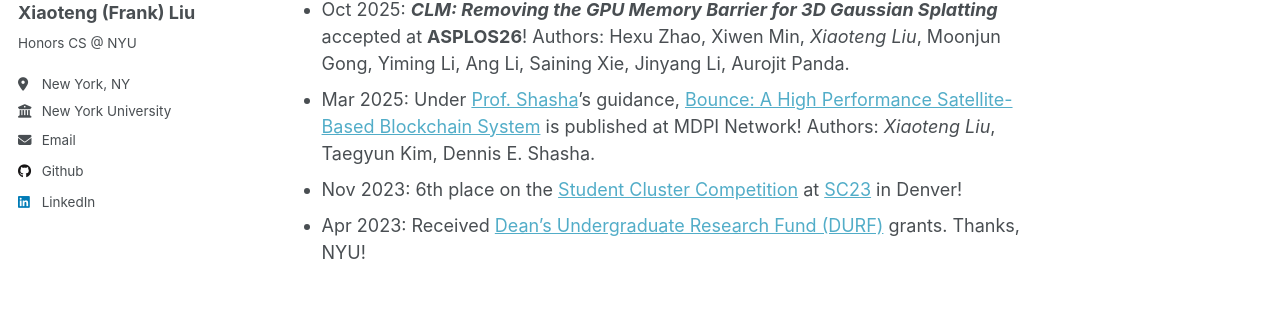
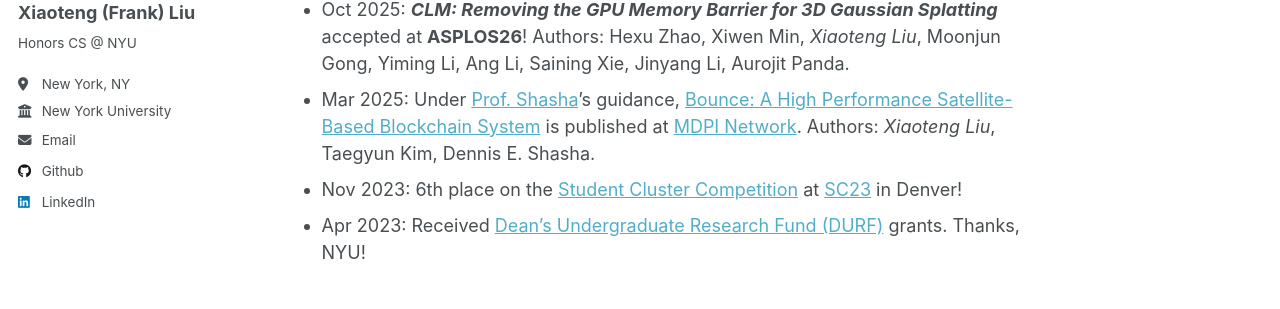
Before and after one commit to lapisliu/lapisliu.github.io, a Jekyll site: the page built from _pages/about.md, in a window 1280 px wide. Shown: the part 281-590 px from the top of the page. Built offline with Jekyll 4.4.1, drawn with Linux system fonts in a browser that asks for light colours; part of the change alters nothing that is shown.

```diff
--- a/_pages/about.md
+++ b/_pages/about.md
@@ -11,6 +11,6 @@ I'm a Computer Science student at NYU Courant, working with [Prof. Jinyang Li](h
 
 ### News
 - Oct 2025: ***CLM: Removing the GPU Memory Barrier for 3D Gaussian Splatting*** accepted at **ASPLOS26**! Authors: Hexu Zhao, Xiwen Min, *Xiaoteng Liu*, Moonjun Gong, Yiming Li, Ang Li, Saining Xie, Jinyang Li, Aurojit Panda.
-- Mar 2025: Under [Prof. Shasha](https://cs.nyu.edu/~shasha/)'s guidance, [Bounce: A High Performance Satellite-Based Blockchain System](https://github.com/bounce-blockchain/bounce-core) is published at MDPI Network! Authors: *Xiaoteng Liu*, Taegyun Kim, Dennis E. Shasha.
+- Mar 2025: Under [Prof. Shasha](https://cs.nyu.edu/~shasha/)'s guidance, [Bounce: A High Performance Satellite-Based Blockchain System](https://github.com/bounce-blockchain/bounce-core) is published at [MDPI Network](https://www.mdpi.com/2673-8732/5/2/9). Authors: *Xiaoteng Liu*, Taegyun Kim, Dennis E. Shasha.
 - Nov 2023: 6th place on the [Student Cluster Competition](https://studentclustercompetition.us/2023/index.html) at [SC23](https://sc23.supercomputing.org/) in Denver!
 - Apr 2023: Received [Dean's Undergraduate Research Fund (DURF)](https://cas.nyu.edu/undergraduate-research/deans-undergraduate-research-fund/DURFG.html) grants. Thanks, NYU!
```
